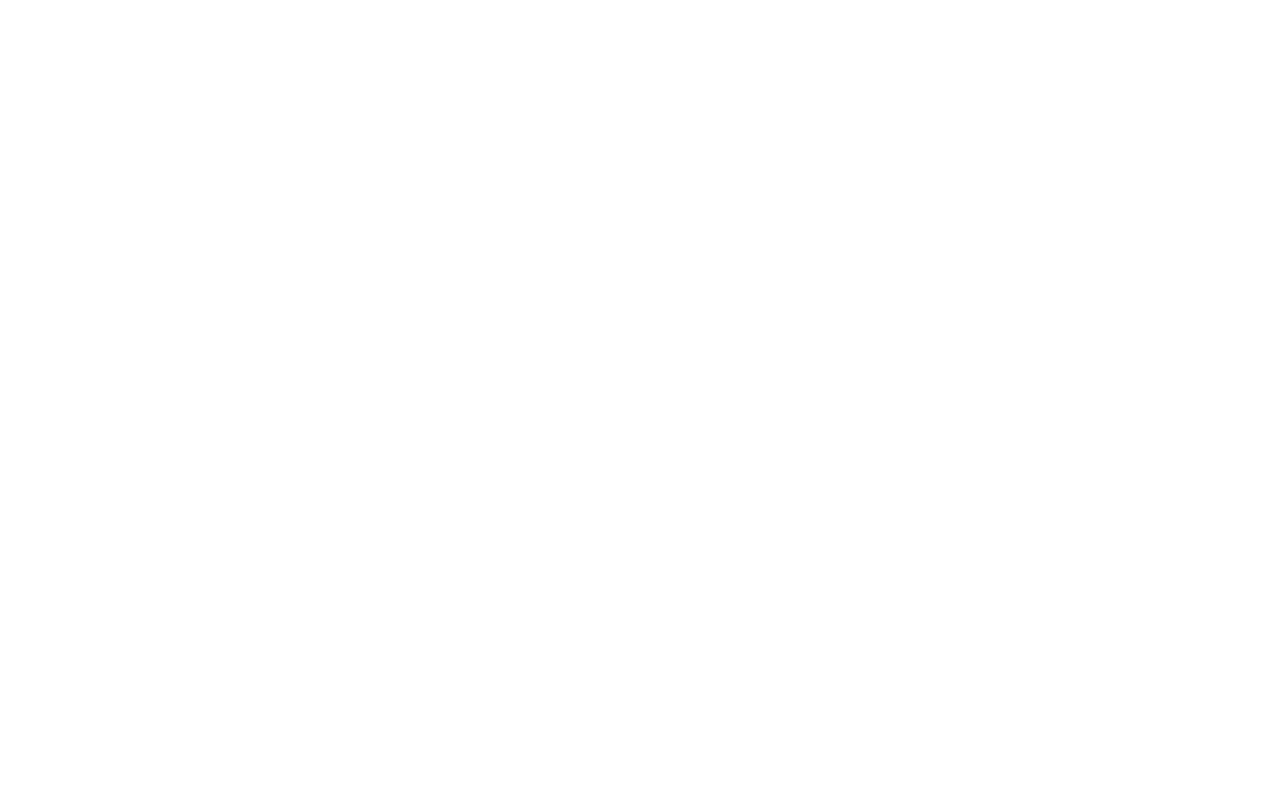
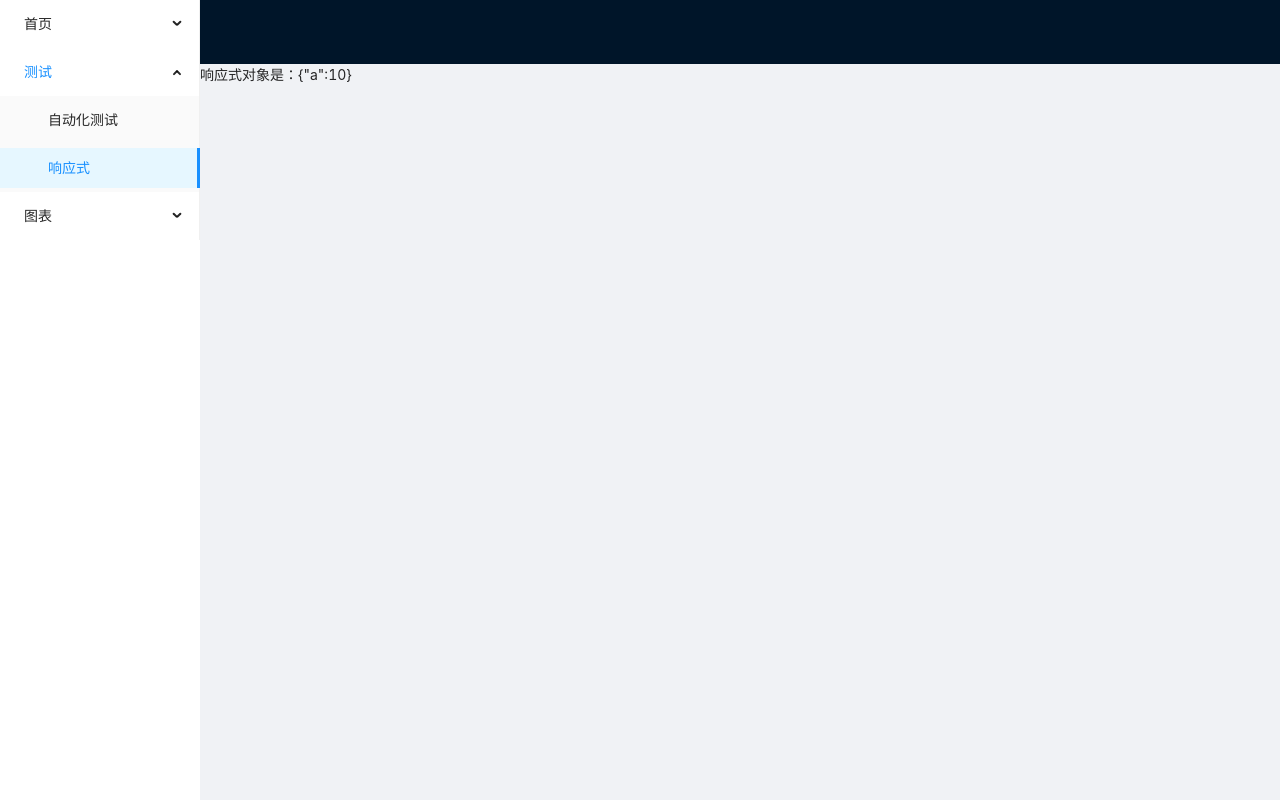
Before and after one commit to SherryBirkin/vue3-antdv-test, a Vue app: page /test/reactive in a window 1280 px wide. Before the commit this address had no page. Built offline with nearby package versions, Linux system fonts and the light colour scheme.

Commit message:
feat(local: reactive): 测试直接改响应式的整个对象会不会触发响应式（不会）

```diff
--- a/src/router/index.ts
+++ b/src/router/index.ts
@@ -59,6 +59,14 @@ export const routes: RouteRecord[] = [
               title: '自动化测试',
             },
           },
+          {
+            path: 'reactive',
+            name: 'reactive',
+            component: () => import('@/views/Test/Reactive.vue'),
+            meta: {
+              title: '响应式',
+            },
+          },
         ],
       },
       {
--- /dev/null
+++ b/src/views/Test/Reactive.vue
@@ -0,0 +1,36 @@
+<script setup lang="ts">
+import { reactive, onMounted, watchEffect } from 'vue';
+
+let reactiveObj = reactive({});
+
+const changeObj = () => {
+  const timer = setTimeout(() => {
+    if (timer) {
+      clearTimeout(timer);
+    }
+
+    // 不会跟踪到reactiveObj变化
+    // reactiveObj = {
+    //   a: 1,
+    //   b: 2,
+    // };
+
+    // 跟踪到reactiveObj变化
+    reactiveObj.a = 10;
+  }, 2000);
+};
+
+watchEffect(() => {
+  console.log(JSON.stringify(reactiveObj));
+});
+
+onMounted(() => {
+  changeObj();
+});
+</script>
+
+<template>
+  <div class="reactive">
+    响应式对象是：{{JSON.stringify(reactiveObj)}}
+  </div>
+</template>
```
